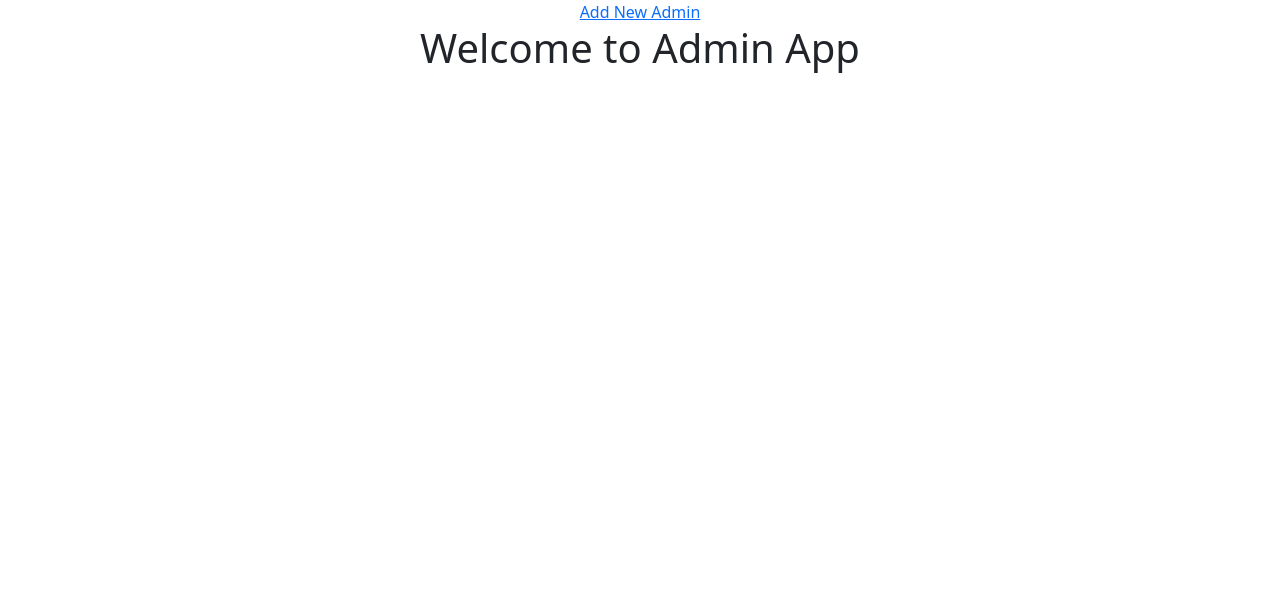
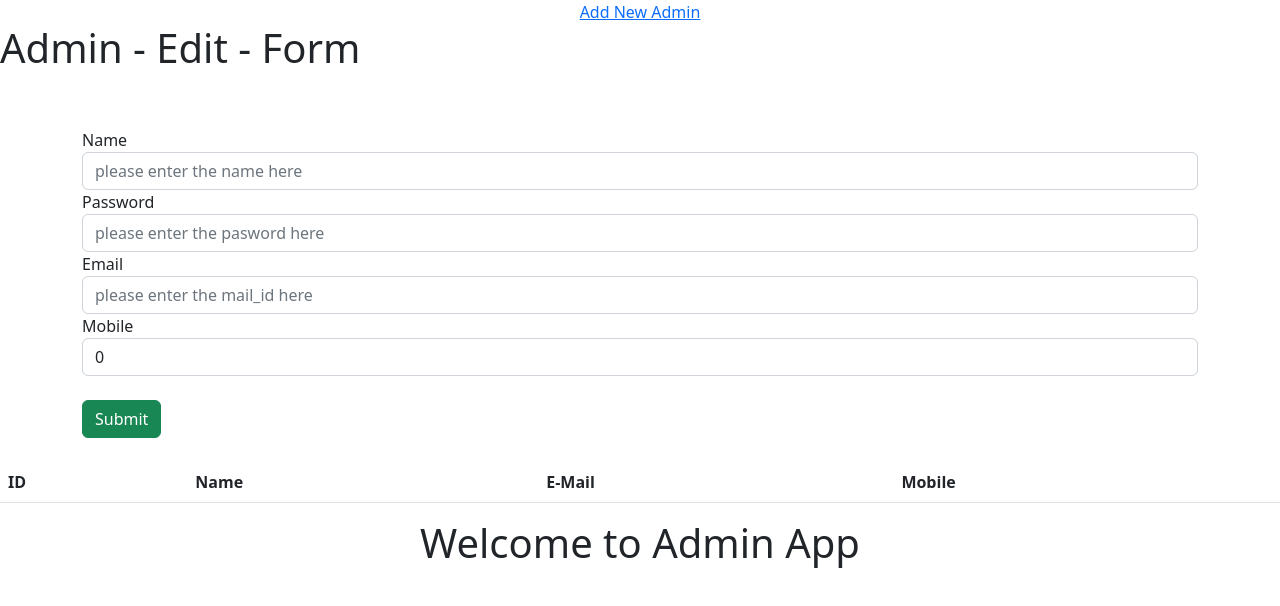
Before and after one commit to Rajamr550/ADMIN_UI, an Angular app in the folder admin-ui/: page /admin_edit/1 in a window 1280 px wide. Before the commit this address led to /. Shown: the top 606 px of the page. Built offline with nearby package versions, Linux system fonts and the light colour scheme.

Commit message:
crud - operations

```diff
--- a/admin-ui/src/app/admin-edit/admin-edit.component.html
+++ b/admin-ui/src/app/admin-edit/admin-edit.component.html
@@ -1 +1,86 @@
-<p>admin-edit works!</p>
+<h1>Admin - Edit - Form </h1>
+<br><br>
+
+<form [formGroup]="adminForm" (ngSubmit)="submitAdminForm()">
+
+    <div class="container">
+
+        <div class="form-group">
+            <label>Name</label>
+            <input type="text" [(ngModel)]="admin.name" formControlName="adminName"
+                placeholder="please enter the name here" class="form-control" />
+        </div>
+        <div *ngIf="adminForm.controls['adminName'].hasError('required')" class="alert alert-danger">
+            Please add your name
+        </div>
+
+        <div class="form-group">
+            <label>Password</label>
+            <input type="password" [(ngModel)]="admin.password" formControlName="adminPass"
+                placeholder="please enter the pasword here" class="form-control" />
+        </div>
+        <div *ngIf="adminForm.controls['adminPass'].hasError('required')" class="alert alert-danger">
+            Please fill the password column
+        </div>
+
+        <div class="form-group">
+            <label>Email</label>
+            <input type="email" [(ngModel)]="admin.email" formControlName="adminMail"
+                placeholder="please enter the mail_id here" class="form-control" />
+        </div>
+        <div *ngIf="adminForm.controls['adminMail'].hasError('required')" class="alert alert-danger">
+            Please fill the email column
+        </div>
+
+        <div class="form-group">
+            <label>Mobile</label>
+            <input type="number" [(ngModel)]="admin.phNumber" min="10" max="10" formControlName="adminPhone"
+                placeholder="please enter the phone number here" class="form-control" />
+        </div>
+        <div *ngIf="adminForm.controls['adminPhone'].hasError('required')" class="alert alert-danger">
+            Please fill the phone number column
+        </div>
+
+        <br />
+        <div class="form-group">
+            <button type="submit" class="btn btn-success">Submit</button>
+        </div>
+        <br />
+    </div>
+
+    <!-- <div class="form-group">
+
+        <input type="text" [(ngModel)]="text" placeholder="search here" class="form-control"
+            formControlName="searchText" />
+
+        <button type="button" (click)="searchByCriteria(text)">Search/button>
+    </div> -->
+
+</form>
+
+
+<table class="table table-striped table-hover">
+    <thead>
+
+        <tr>
+            <th scope="col">ID</th>
+            <th scope="col">Name</th>
+            <th scope="col">E-Mail</th>
+            <th scope="col">Mobile</th>
+        </tr>
+    </thead>
+
+    <tbody>
+
+
+        <tr *ngFor="let detail of forms">
+            <td>{{detail.id}}</td>
+            <td>{{detail.name}}</td>
+            <td>{{detail.email}}</td>
+            <td>{{detail.phNumber}}</td>
+
+
+        </tr>
+
+    </tbody>
+</table>
--- a/admin-ui/src/app/admin-edit/admin-edit.component.ts
+++ b/admin-ui/src/app/admin-edit/admin-edit.component.ts
@@ -1,15 +1,82 @@
-import { Component, OnInit } from '@angular/core';
+import { Component } from '@angular/core';
+import { FormControl, FormGroup, Validators } from '@angular/forms';
+import { AdminEntity } from '../entity/admin.entity';
+import { Router, RouterModule, ActivatedRoute } from '@angular/router';
+
+import { AdminService } from '../services/admin.services';
 
 @Component({
-  selector: 'app-admin-edit',
-  templateUrl: './admin-edit.component.html',
-  styleUrls: ['./admin-edit.component.css']
+  selector: 'admin-edit',
+  templateUrl: './admin-edit.component.html'
 })
-export class AdminEditComponent implements OnInit {
+export class AdminEditComponent {
+  forms: any = [];
+  adminDetails: Array<AdminEntity> = new Array();
+  admin_form: Array<AdminEntity> = new Array();
 
-  constructor() { }
+  adminId: number = 0;
+
+  admin: AdminEntity = new AdminEntity();
+  text: any;
+
+  editId: any = 0;;
 
   ngOnInit(): void {
+    let iod = this.route.snapshot.paramMap.get('id');
+    console.log("id value ", iod)
+    this.editId = iod;
   }
 
+  constructor(private adminService: AdminService, private route: ActivatedRoute) {
+
+    // this.adminService.getAllAdmins().subscribe((serverResponse: any) => {
+    //   console.log('constrcutor serverResponse ', serverResponse);
+    //   this.forms = serverResponse;
+    // })
+  }
+
+  adminForm = new FormGroup({
+    adminId: new FormControl([Validators.required]),
+    adminName: new FormControl([Validators.required]),
+    adminPass: new FormControl([Validators.required]),
+    adminPhone: new FormControl([Validators.required]),
+    adminMail: new FormControl([Validators.required])
+  })
+
+
+
+
+  submitAdminForm = () => {
+    console.log('admin obj ', this.admin);
+
+
+    var admin_form: any = {
+      adminName: this.adminForm.value['adminName'],
+      adminPass: this.adminForm.value['adminPass'],
+      adminPhone: this.adminForm.value['adminPhone'],
+      adminMail: this.adminForm.value['adminMail'],
+
+    };
+
+    this.adminService.editAdmin(this.editId, this.admin).subscribe((serverResponse: any) => {
+      console.log('edit  - serviceResponse : ', serverResponse);
+
+      this.forms.push(serverResponse);
+    })
+
+    console.log(this.adminForm.value);
+    this.adminService.addAdmins(admin_form);
+
+  }
+  deleteAdminById = (id: any) => {
+    console.log("delete called ", id);
+    this.adminService.deleteByadminId(id).subscribe((serverResponse: any) => {
+      this.forms.pop(id);
+      console.log('deleteByID - serviceResponse : ', serverResponse);
+
+    });
+  }
+
+
+
 }
--- a/admin-ui/src/app/admin/admin.component.html
+++ b/admin-ui/src/app/admin/admin.component.html
@@ -82,7 +82,8 @@
             <td>{{detail.email}}</td>
             <td>{{detail.phNumber}}</td>
             <td><button type="button" class="btn btn-success bg-primary"
-                (click)="navToEditPage()">Edit</button></td>
+                    (click)="navToEditPage(detail.id)">Edit</button>
+            </td>
             <td><button type="button" class="btn btn-success bg-danger"
                     (click)="deleteAdminById(detail.id)">Delete</button></td>
         </tr>
--- a/admin-ui/src/app/admin/admin.component.ts
+++ b/admin-ui/src/app/admin/admin.component.ts
@@ -70,9 +70,9 @@ export class AdminComponent {
   }
 
 
-  navToEditPage = () => {
-    console.log("nav called");
-    this.router.navigate(['/admin_edit']);
+  navToEditPage = (id: number) => {
+    console.log("nav called", id);
+    this.router.navigate(['/admin_edit', id]);
 
   }
 
--- a/admin-ui/src/app/app-routing.module.ts
+++ b/admin-ui/src/app/app-routing.module.ts
@@ -5,7 +5,7 @@ import { AdminComponent } from './admin/admin.component';
 import { AdminEditComponent } from './admin-edit/admin-edit.component';
 const routes: Routes = [
   { path: 'admin_form', component: AdminComponent },
-  { path: 'admin_edit', component: AdminEditComponent }
+  { path: 'admin_edit/:id', component: AdminEditComponent }
 ];
 
 @NgModule({
@@ -13,4 +13,4 @@ const routes: Routes = [
   exports: [RouterModule]
 })
 export class AppRoutingModule { }
-export const routingComponents = [AdminComponent,AdminEditComponent]
+export const routingComponents = [AdminComponent, AdminEditComponent]
--- a/admin-ui/src/app/services/admin.services.ts
+++ b/admin-ui/src/app/services/admin.services.ts
@@ -11,11 +11,59 @@ export class AdminService {
     deleteUrl = 'http://localhost:7779/admin/user/';
     postUrl = 'http://localhost:7779/admin/user';
     searchUrl = 'http://localhost:7779/admin/';
+    editUrl = 'http://localhost:7779/admin/user/';
     constructor(private httpClient: HttpClient) {
 
     }
+    editAdmin(id: any, adminForms: any): Observable<any> {
 
-    searchByCriteria(text : any): Observable<any> {
+        let httpOptions = {
+            headers: new HttpHeaders({
+                'Access-Control-Allow-Origin': '*',
+                'Content-Type': 'application/json'
+
+            }),
+        };
+
+
+        return this.httpClient.put<any>(
+            this.editUrl + id,
+            JSON.stringify(adminForms),
+            httpOptions
+        );
+    }
+
+
+    createNewAdmin(adminForms: any): Observable<any> {
+
+        let httpOptions = {
+            headers: new HttpHeaders({
+                'Access-Control-Allow-Origin': '*',
+                'Content-Type': 'application/json'
+
+            }),
+        };
+
+
+        return this.httpClient.post<any>(
+            this.postUrl,
+            JSON.stringify(adminForms),
+            httpOptions
+        );
+    }
+
+
+    admin = [
+        {
+            name: 'raja',
+            password: 'pass',
+            email: 'raja@gmail.com',
+            phNumber: 1234512345
+
+        },
+    ];
+
+    searchByCriteria(text: any): Observable<any> {
 
         let httpOptions = {
             headers: new HttpHeaders({
@@ -57,37 +105,6 @@ export class AdminService {
         this.admin.push(adminObject);
     }
 
-    createNewAdmin(adminForms: any): Observable<any> {
-
-        let httpOptions = {
-            headers: new HttpHeaders({
-                'Access-Control-Allow-Origin': '*',
-                'Content-Type': 'application/json'
-
-            }),
-        };
-
-
-        return this.httpClient.post<any>(
-            this.postUrl,
-            JSON.stringify(adminForms),
-            httpOptions
-        );
-    }
-
-
-    admin = [
-        {
-            name: 'raja',
-            password: 'pass',
-            email: 'raja@gmail.com',
-            phNumber: 1234512345
-
-        },
-    ];
-
-
-
 
 
 }
```
